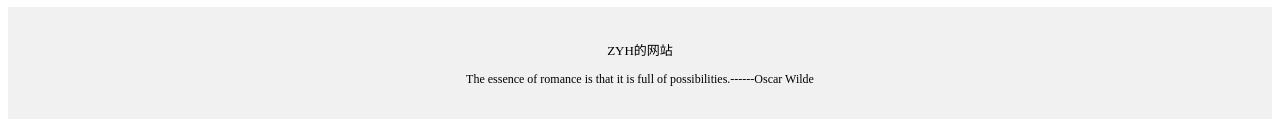
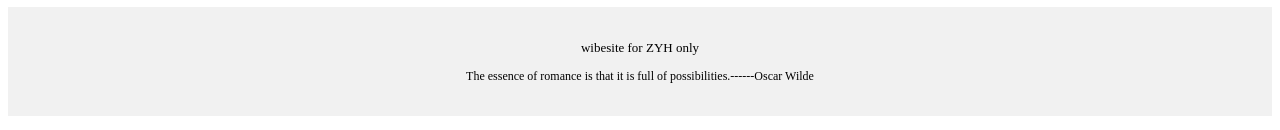
Before and after one commit to zhangyuhang719/happybirthday, a plain HTML site: page index.html in a window 1280 px wide. Shown: the part 552-682 px from the top of the page. Drawn offline with Linux system fonts and the light colour scheme.

Commit message:
Update index.html

```diff
--- a/index.html
+++ b/index.html
@@ -58,7 +58,7 @@ text-align:center;
 padding: 20px;
 font-size: 12px;"
 >
-<p style="font-size:13px;">ZYH的网站</p>
+<p style="font-size:13px;">wibesite for ZYH only</p>
 <p>The essence of romance is that it is full of possibilities.------Oscar Wilde</p>
 </div>
  </body>
```
